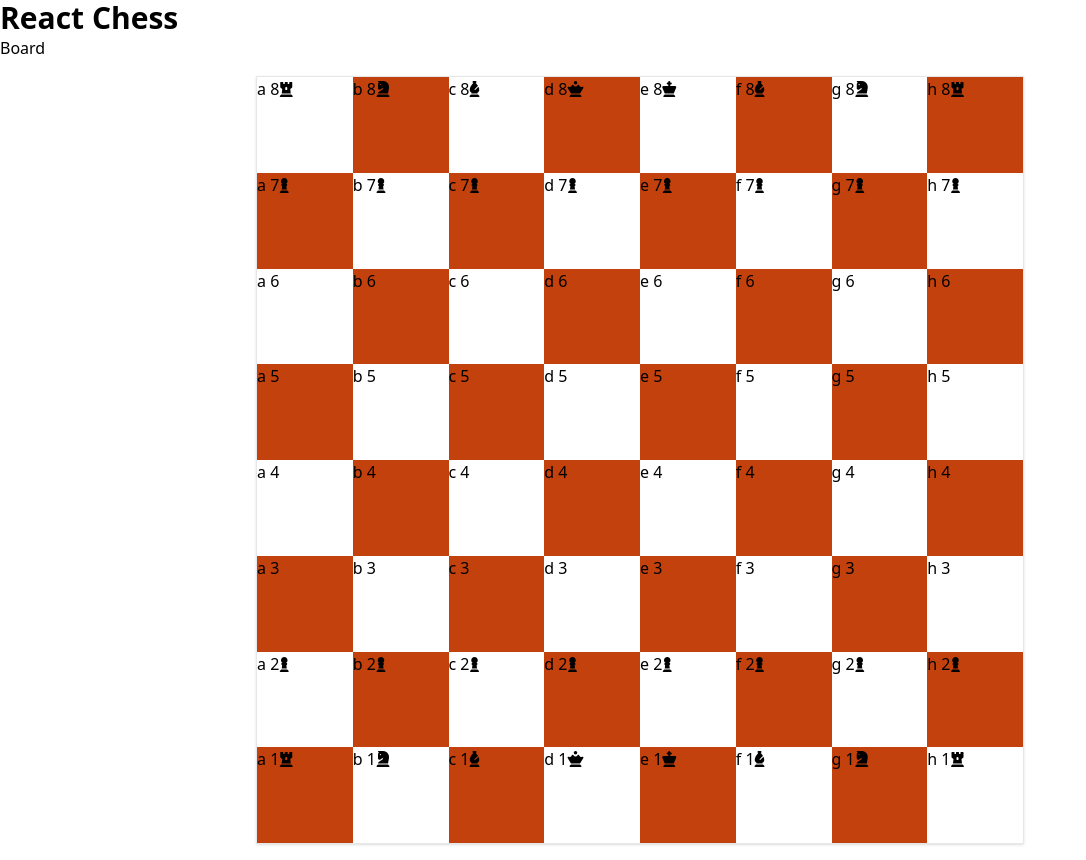
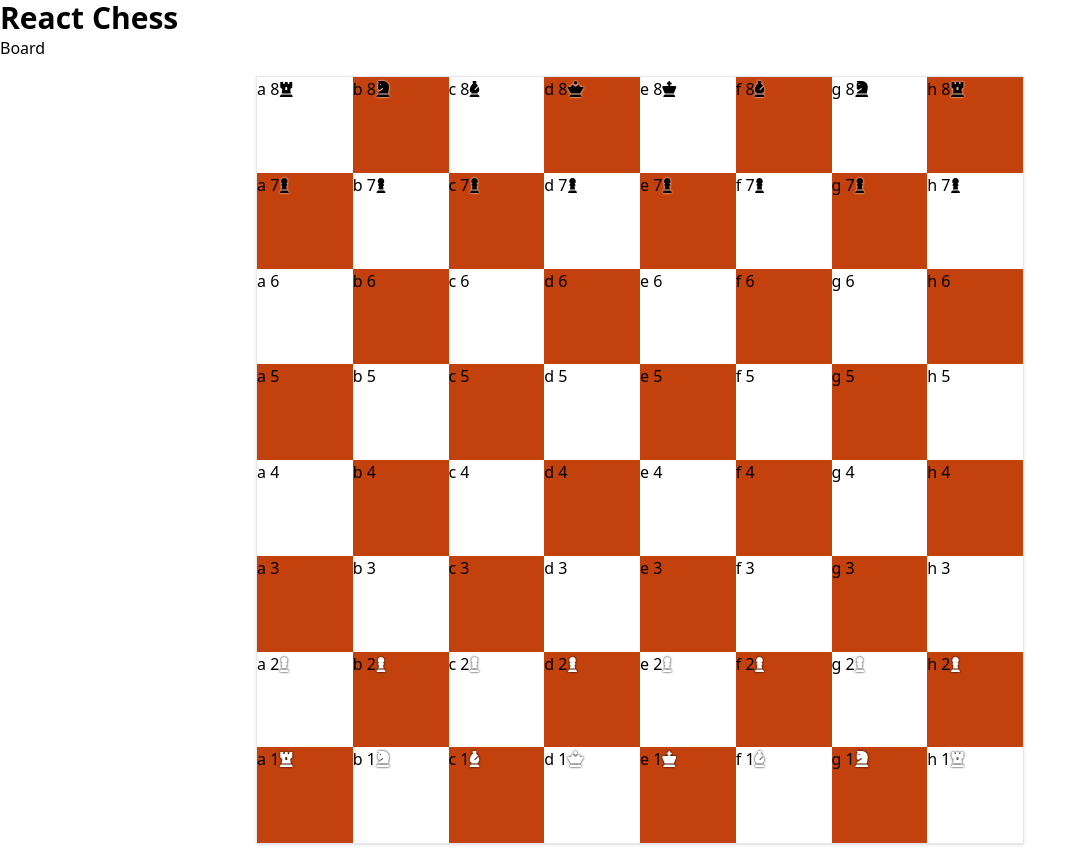
Before and after one commit to nikolakenjic/chess-game, a React (Vite) app: page / in a window 1280 px wide. Shown: the whole page, without its empty margins (0-1086 px from the left). Built offline with nearby package versions, Linux system fonts and the light colour scheme.

Commit message:
icon shadow

```diff
--- a/src/components/board/Square.tsx
+++ b/src/components/board/Square.tsx
@@ -1,9 +1,11 @@
+import { PlayerColor } from '../../models/PlayerModel';
 import SquareModel from '../../models/SquareModel';
 import { getPieceIcon } from '../../piece-service';
 import {
   getSquareCoordinates,
   isLightSquare,
 } from '../../services/square-service';
+import './square.css';
 
 interface Props {
   square: SquareModel;
@@ -18,7 +20,13 @@ const Square = ({ square }: Props) => {
     >
       <span>{getSquareCoordinates(square)}</span>
       {square.piece && (
-        <i className={`fa-solid ${getPieceIcon(square.piece)}`}></i>
+        <i
+          className={`fa-solid ${getPieceIcon(square.piece)} ${
+            square.piece.color === PlayerColor.WHITE
+              ? 'text-white icon-shadow-black'
+              : 'text-black icon-shadow-white'
+          }`}
+        ></i>
       )}
     </div>
   );
--- /dev/null
+++ b/src/components/board/square.css
@@ -0,0 +1,7 @@
+.icon-shadow-black {
+  filter: drop-shadow(0px 0px 1px #000000);
+}
+
+.icon-shadow-white {
+  filter: drop-shadow(0px 0px 1px #ffffff);
+}
```
